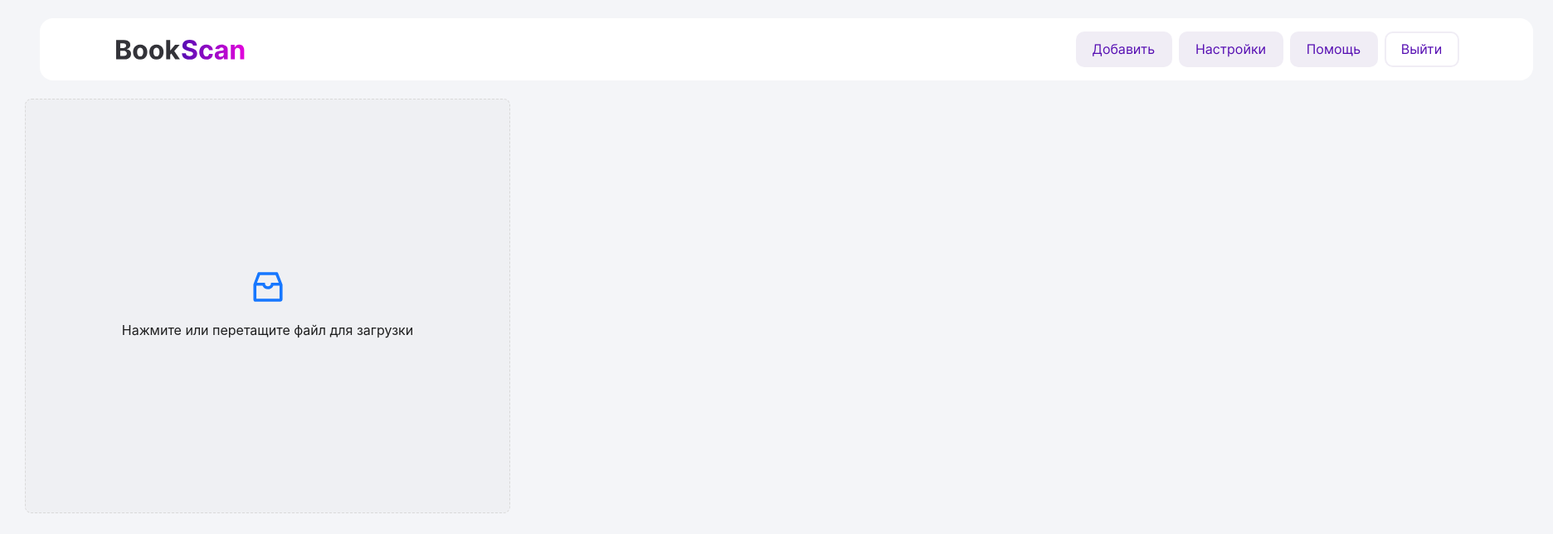
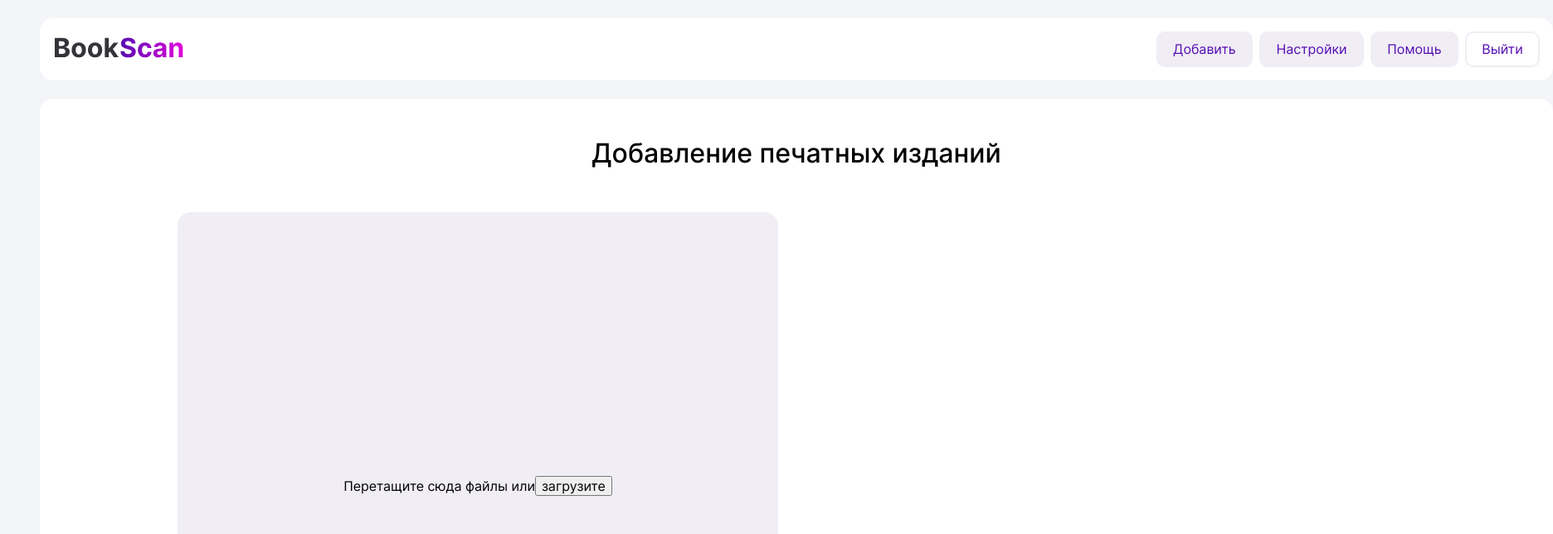
Before and after one commit to alt2211/Printed_publications_FE, a React (Create React App) app in the folder printed_publications/: page /ocr in a window 1280 px wide. Shown: the top 644 px of the page at 83% size, 1872 px wide, since content can reach past the window. Built offline with nearby package versions, Linux system fonts and the light colour scheme.

Commit message:
start work in ocr page

```diff
--- a/printed_publications/src/Styles/App.css
+++ b/printed_publications/src/Styles/App.css
@@ -1,5 +1,5 @@
 body {
-  background: #F4F5F8;
+	background: #f4f5f8;
 	max-width: 1920px;
 }
 
@@ -44,7 +44,6 @@ body {
 
 .container {
 	width: 100%;
-  max-width: 1800px;
-  margin: auto;
-  padding: 0 30px;
+	max-width: 1824px;
+	margin: 0 auto;
 }
--- a/printed_publications/src/pages/Ocr.tsx
+++ b/printed_publications/src/pages/Ocr.tsx
@@ -1,60 +1,151 @@
 // @ts-ignore
-import { useState } from 'react'
+import { Skeleton } from 'antd'
+import React, { useRef, useState } from 'react'
 import { createWorker } from 'tesseract.js'
 import '../Styles/App.css'
-import { Card, Col, Row, Skeleton, Upload } from 'antd'
-import {
-    InboxOutlined
-} from '@ant-design/icons'
+import style from '../ui/ocr/ocr.module.scss'
 
 export default () => {
-    const [isLoading, setIsLoading] = useState<boolean>(false);
+	const [isLoading, setIsLoading] = useState<boolean>(false)
 	const [ocrText, setOcrText] = useState<string>('')
 
 	const doOCR = async (file: any) => {
 		setOcrText('')
 		setIsLoading(true)
 
-        const worker = await createWorker('rus');
+		const worker = await createWorker('rus')
 
 		console.log(file)
-        const { data } = await worker.recognize(file);
+		const { data } = await worker.recognize(file)
 		setOcrText(data.text)
 		setIsLoading(false)
-    };
+	}
+
+	const DragDropFile = () => {
+		const [drag, setDrag] = React.useState(false)
+		const fileInputRef = useRef()
+
+		const dragStartHandler = e => {
+			e.preventDefault()
+			setDrag(true)
+		}
+
+		const dragLeaveHandler = e => {
+			e.preventDefault()
+			setDrag(false)
+		}
+
+		const onDropHandler = e => {
+			e.preventDefault()
+			let files = [...e.dataTransfer.files]
+			doOCR(files[0])
+		}
+
+		return drag ? (
+			<div
+				onDragStart={e => dragStartHandler(e)}
+				onDragLeave={e => dragLeaveHandler(e)}
+				onDragOver={e => dragStartHandler(e)}
+				onDrop={e => onDropHandler(e)}
+				className={style.dropImg}
+			>
+				Распознание текста
+			</div>
+		) : (
+			<div
+				onDragStart={e => dragStartHandler(e)}
+				onDragLeave={e => dragLeaveHandler(e)}
+				onDragOver={e => dragStartHandler(e)}
+				className={style.inputImg}
+				onChange={dragStartHandler}
+			>
+				Перетащите сюда файлы или
+				<button onClick={() => fileInputRef.current}>загрузите</button>
+			</div>
+		)
+	}
 
 	return (
-        <div className="container">
+		<>
+			{/* <div className={style.container}>
+				<h1 style={{ marginBottom: '52px' }}>Добавление печатных изданий</h1>
+				<div className={style.containerOcr}>
+					<div className={style.inputImg}>
+						<Upload.Dragger
+							height={661}
+							style={{ width: '724px', border: '1px dashed #550DB2;' }}
+							accept='image/png, image/jpeg'
+							name='file'
+							multiple={false}
+							action={file => {
+								doOCR(file)
+								return ''
+							}}
+							customRequest={() => {}}
+							fileList={[]}
+						>
+							<p className='ant-upload-text'>
+								Перетащите сюда файлы или загрузите
+							</p>
+						</Upload.Dragger>
+					</div>
+					<div>
+						{isLoading ? (
+							<Skeleton loading />
+						) : (
+							ocrText && <Card>{ocrText}</Card>
+						)}
+					</div>
+				</div>
+			</div> */}
+
+			<div className={style.container}>
+				<h1 style={{ marginBottom: '52px' }}>Добавление печатных изданий</h1>
+				<div className={style.containerOcr}>
+					{DragDropFile()}
+					<div>
+						{isLoading ? (
+							<Skeleton loading />
+						) : (
+							ocrText && <p style={{ width: '592px' }}>{ocrText}</p>
+						)}
+					</div>
+				</div>
+			</div>
+			{/* <div className='container'>
+				<h1>Добавление печатных изданий</h1>
 				<Row gutter={[50, 50]}>
 					<Col span={12}>
 						<Upload.Dragger
 							height={500}
-                        style={{width: '100%'}}
+							style={{ width: '100%' }}
 							accept='image/png, image/jpeg'
 							name='file'
 							multiple={false}
-                        action={(file) => {
+							action={file => {
 								doOCR(file)
 								return ''
 							}}
-                        customRequest={() => {
-                        }}
+							customRequest={() => {}}
 							fileList={[]}
 						>
-                        <p className="ant-upload-drag-icon">
-                            <InboxOutlined/>
+							<p className='ant-upload-drag-icon'>
+								<InboxOutlined />
 							</p>
-                        <p className="ant-upload-text">Нажмите или перетащите файл для загрузки</p>
+							<p className='ant-upload-text'>
+								Нажмите или перетащите файл для загрузки
+							</p>
 						</Upload.Dragger>
 					</Col>
 					<Col span={12}>
-                    {isLoading ?
-                        <Skeleton loading/>
-                        :
+						{isLoading ? (
+							<Skeleton loading />
+						) : (
 							ocrText && <Card>{ocrText}</Card>
-                    }
+						)}
 					</Col>
 				</Row>
-        </div>
+			</div> */}
+		</>
 	)
 }
--- a/printed_publications/src/ui/layout/layout.module.scss
+++ b/printed_publications/src/ui/layout/layout.module.scss
@@ -1,5 +1,5 @@
 .customContainer {
-	width: 1800px;
+	width: 1824px;
 	margin: 22px 48px;
 	display: flex;
 	justify-content: center;
@@ -7,17 +7,17 @@
 	background: #fff;
 	padding: 16px;
 	border: 16px;
-	gap: 1000px;
+	gap: 1171px;
 }
 
-.buttons{
+.buttons {
 	display: flex;
 }
 
-.buttons button{
+.buttons button {
 	margin-right: 8px;
 }
 
-.buttons button:last-child{
+.buttons button:last-child {
 	margin-right: 0;
 }
--- a/printed_publications/src/ui/layout/layout.tsx
+++ b/printed_publications/src/ui/layout/layout.tsx
@@ -1,4 +1,5 @@
 import React from 'react'
+import { Link } from 'react-router-dom'
 import Button from '../../ui-kit/button/button.ts'
 import style from './layout.module.scss'
 
@@ -6,8 +7,9 @@ const Layout = ({ children }) => {
     return (
         <>
             <div className={style.customContainer}>
-                <img src="Logo.svg" alt="Логотип"/>
+                <Link to={'/'}><img src="Logo.svg" alt="Логотип"/></Link>
                 <div className={style.buttons}>
+                    <Link to={'/ocr'} style={{marginRight: '8px' }}>
                     <Button
                         width='116px'
                         height='43px'
@@ -22,7 +24,7 @@ const Layout = ({ children }) => {
                         fontWeight='400'
                         fontlineHeight='120%'>
                         Добавить
-                    </Button>
+                    </Button></Link>
                     <Button
                         width='126px'
                         height='43px'
@@ -53,6 +55,7 @@ const Layout = ({ children }) => {
                         fontlineHeight='120%'>
                         Помощь
                     </Button>
+                    <Link to={'/login'}>
                     <Button
                         width='90px'
                         height='43px'
@@ -68,7 +71,7 @@ const Layout = ({ children }) => {
                         fontWeight='400'
                         fontlineHeight='120%'>
                         Выйти
-                    </Button>
+                    </Button></Link>
                 </div>
             </div>
             <main>{children}</main>
--- /dev/null
+++ b/printed_publications/src/ui/ocr/ocr.module.scss
@@ -0,0 +1,36 @@
+.container {
+	width: 1824px;
+	height: 1194px;
+	margin: 22px 48px;
+	background: #fff;
+	border-radius: 16px;
+	padding: 48px 166px;
+}
+
+.containerOcr {
+	display: flex;
+	gap: 158px;
+}
+
+.inputImg {
+	width: 724px;
+	height: 661px;
+	background: #f0edf5;
+	border-radius: 16px;
+	align-self: center;
+	display: flex;
+	align-items: center;
+	justify-content: center;
+}
+
+.dropImg {
+	width: 724px;
+	height: 661px;
+	background: #f0edf5;
+	border-radius: 16px;
+	align-self: center;
+	border: 1px dashed #550db2;
+	display: flex;
+	align-items: center;
+	justify-content: center;
+}
```
Also changed, not shown: printed_publications/src/pages/Login.tsx (+5 -5 lines). Lines whose indentation alone changed are shown as unchanged.
